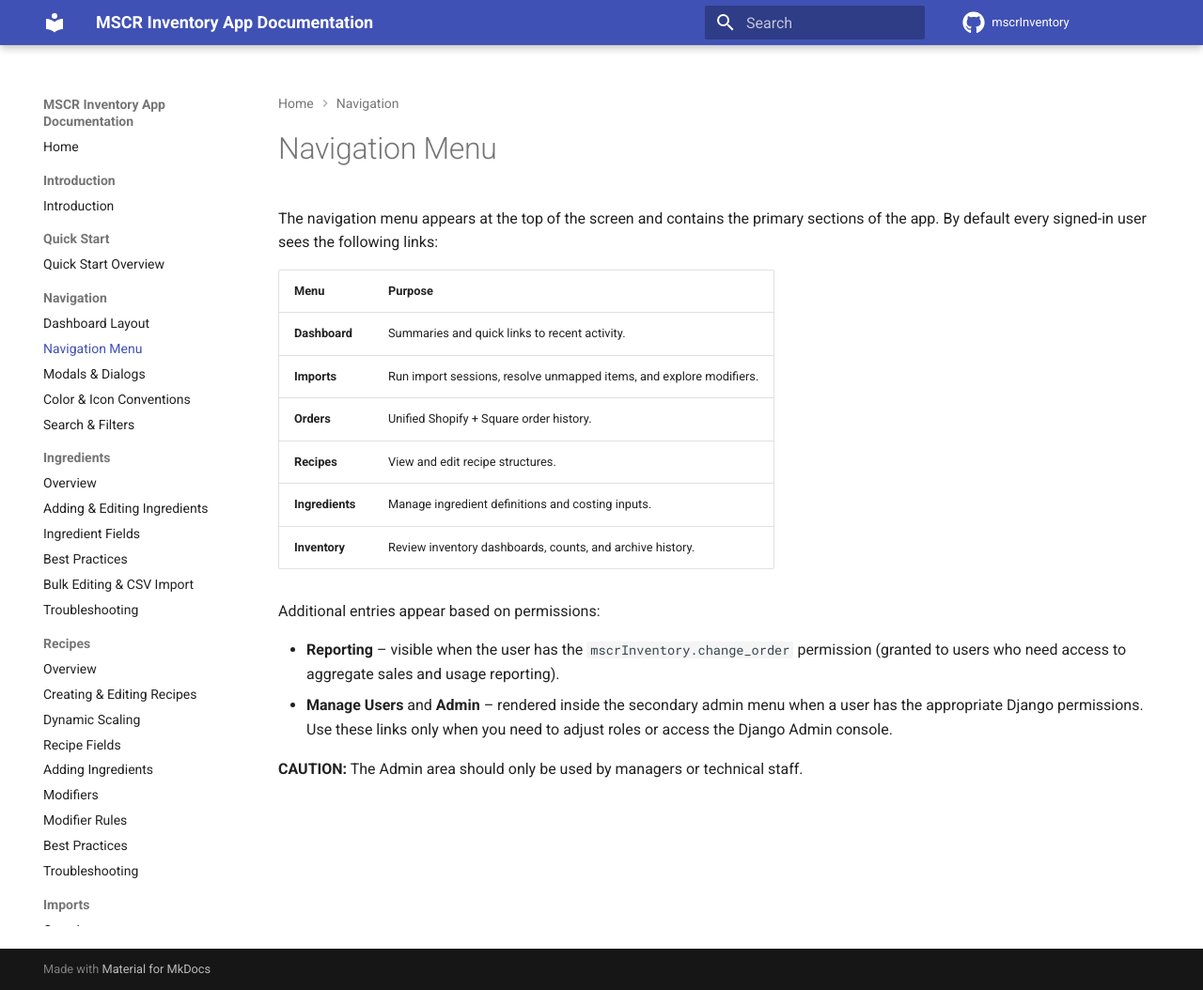
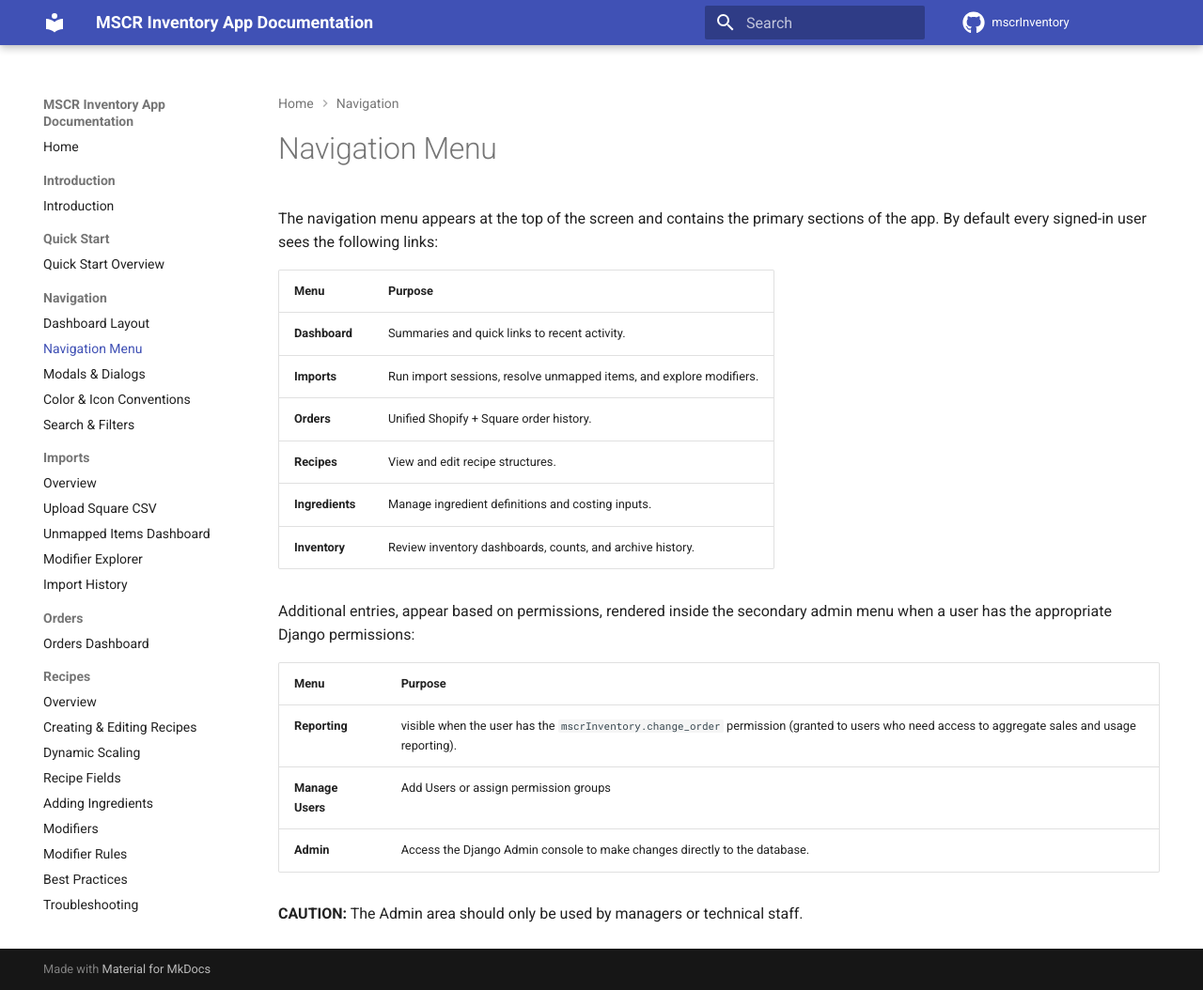
Before and after one commit to mahbam42/mscrInventory, an MkDocs documentation site: the page built from docs/03_Navigation/02_NavigationMenu.md, in a window 1280 px wide and 1054 px high. Shown: the whole window at 94% size. Built offline with MkDocs 1.6.1 and Material for MkDocs 9.7.7, drawn with Linux system fonts in a browser that asks for light colours; comment, search, counter and statistics services are not loaded.

Commit message:
revising documentation and resolved pytest bug

```diff
--- a/docs/03_Navigation/02_NavigationMenu.md
+++ b/docs/03_Navigation/02_NavigationMenu.md
@@ -11,9 +11,12 @@
 | **Ingredients** | Manage ingredient definitions and costing inputs. |
 | **Inventory** | Review inventory dashboards, counts, and archive history. |
 
-Additional entries appear based on permissions:
+Additional entries, appear based on permissions, rendered inside the secondary admin menu when a user has the appropriate Django permissions:
 
-- **Reporting** – visible when the user has the `mscrInventory.change_order` permission (granted to users who need access to aggregate sales and usage reporting).
-- **Manage Users** and **Admin** – rendered inside the secondary admin menu when a user has the appropriate Django permissions. Use these links only when you need to adjust roles or access the Django Admin console.
+| **Menu** | **Purpose** |
+|---------|-------------|
+| **Reporting** | visible when the user has the `mscrInventory.change_order` permission (granted to users who need access to aggregate sales and usage reporting). |
+| **Manage Users** | Add Users or assign permission groups |
+| **Admin** | Access the Django Admin console to make changes directly to the database. |
 
 **CAUTION:** The Admin area should only be used by managers or technical staff.
--- a/mkdocs.yml
+++ b/mkdocs.yml
@@ -81,13 +81,15 @@
       - Color & Icon Conventions: 03_Navigation/04_ColorIcons.md
       - Search & Filters: 03_Navigation/05_SearchFilters.md
 
-  - Ingredients:
-      - Overview: 04_Ingredients/01_Overview.md
-      - Adding & Editing Ingredients: 04_Ingredients/02_AddingEditing.md
-      - Ingredient Fields: 04_Ingredients/03_Fields.md
-      - Best Practices: 04_Ingredients/04_BestPractices.md
-      - Bulk Editing & CSV Import: 04_Ingredients/05_CSV.md
-      - Troubleshooting: 04_Ingredients/06_Troubleshooting.md
+  - Imports:
+      - Overview: 06_Imports/01_Overview.md
+      - Upload Square CSV: 06_Imports/02_UploadSquare.md
+      - Unmapped Items Dashboard: 06_Imports/03_Unmapped_Items.md
+      - Modifier Explorer: 06_Imports/04_ModifierExplorer.md
+      - Import History: 06_Imports/05_ImportHistory.md
+
+  - Orders:
+      - Orders Dashboard: 07_Orders/01_OrdersDashboard.md
 
   - Recipes:
       - Overview: 05_Recipes/01_Overview.md
@@ -100,15 +102,13 @@
       - Best Practices: 05_Recipes/08_BestPractices.md
       - Troubleshooting: 05_Recipes/09_Troubleshooting.md
 
-  - Imports:
-      - Overview: 06_Imports/01_Overview.md
-      - Upload Square CSV: 06_Imports/02_UploadSquare.md
-      - Unmapped Items Dashboard: 06_Imports/03_Unmapped_Items.md
-      - Modifier Explorer: 06_Imports/04_ModifierExplorer.md
-      - Import History: 06_Imports/05_ImportHistory.md
-
-  - Orders:
-      - Orders Dashboard: 07_Orders/01_OrdersDashboard.md
+  - Ingredients:
+      - Overview: 04_Ingredients/01_Overview.md
+      - Adding & Editing Ingredients: 04_Ingredients/02_AddingEditing.md
+      - Ingredient Fields: 04_Ingredients/03_Fields.md
+      - Best Practices: 04_Ingredients/04_BestPractices.md
+      - Bulk Editing & CSV Import: 04_Ingredients/05_CSV.md
+      - Troubleshooting: 04_Ingredients/06_Troubleshooting.md
 
   - Inventory:
       - Low Stock Ingredients: 08_Inventory/01_LowStock.md
```
Also changed, not shown: docs/03_Navigation/01_DashboardLayout.md (+1 -0 lines), __init__.py (deleted).
